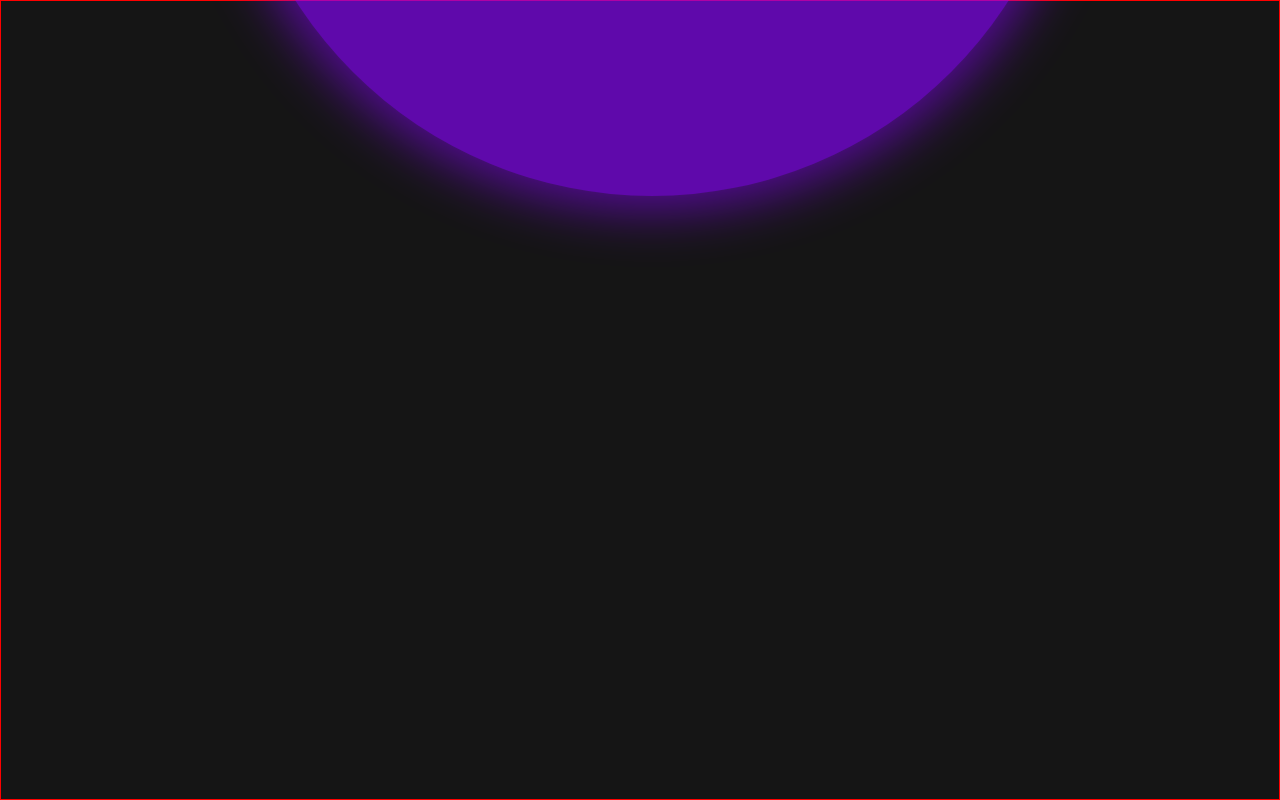
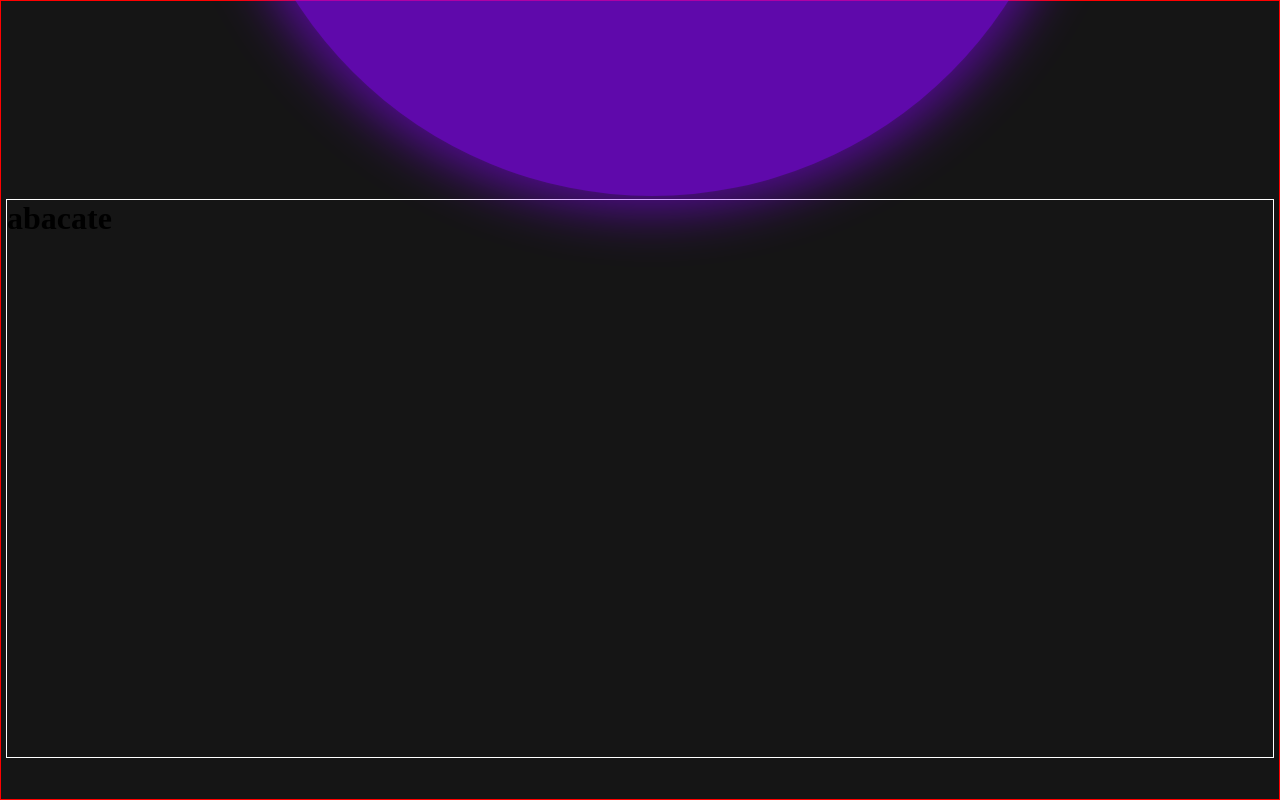
Before and after one commit to JuanMill/Lighting-adjustment, a plain HTML site: page index.html in a window 1280 px wide. Drawn offline with Linux system fonts and the light colour scheme.

Commit message:
erro desconhecido

```diff
--- a/index.html
+++ b/index.html
@@ -10,7 +10,9 @@
     <div id="all">
       <div id="circle">
       </div>
-
+      <div id="box">
+        <H1>abacate</H1>
+      </div>
     </div>
   </body>
 </html>
--- a/style.css
+++ b/style.css
@@ -13,7 +13,7 @@ body {
   max-width: 100%;
   height: 100%;
   margin: auto;
-  padding: 0 400px;
+  padding: 0 5px;
 }
 #circle {
   box-sizing: border-box;
@@ -30,3 +30,8 @@ body {
   box-shadow: 0px 0px 53px 13px rgba(135, 3, 252, 0.91);
   border-radius: 9999px;
 }
+#box {
+  border: 1px solid white;
+  margin-top: 198px;
+  height: 70%;
+}
```
